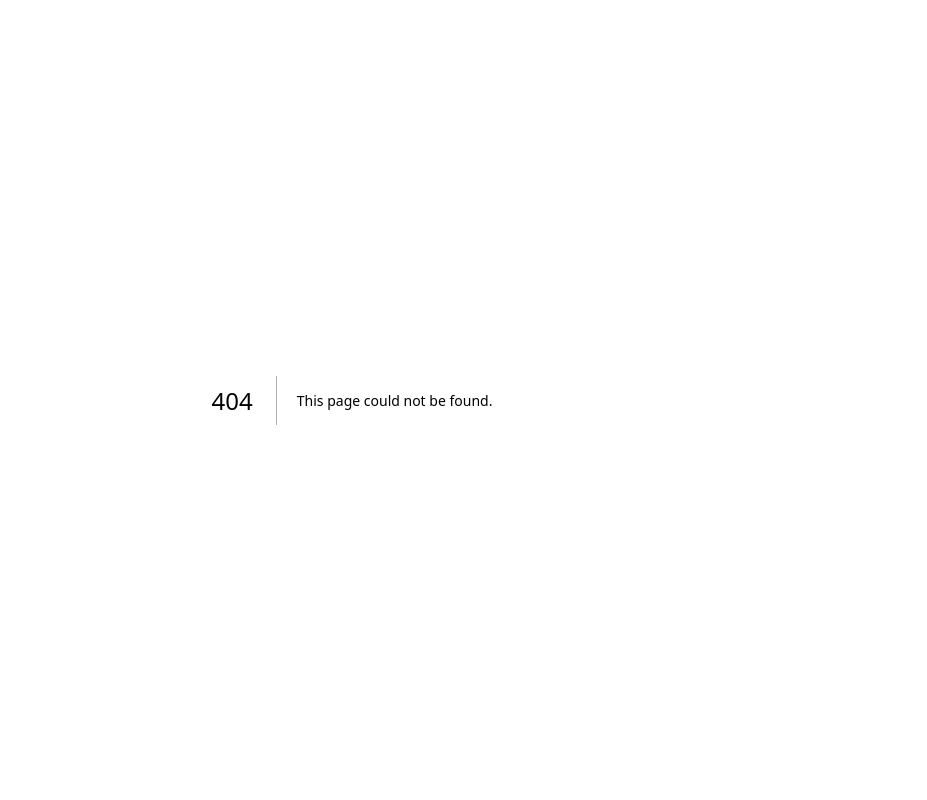
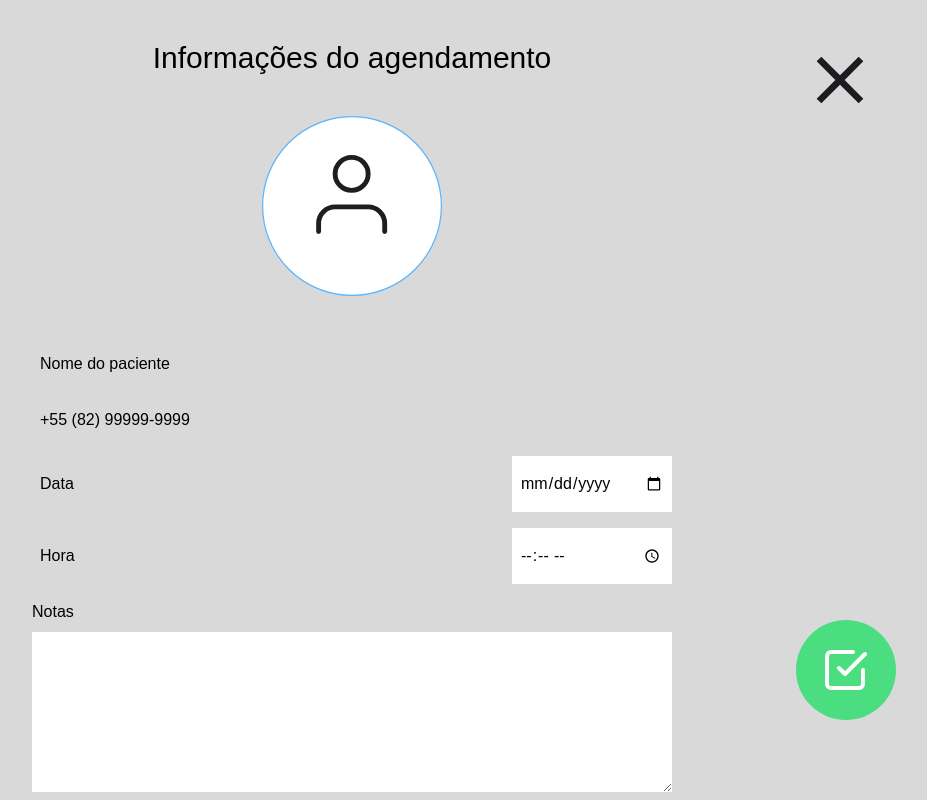
Before and after one commit to ghastcmd/schedule-app, a Next.js app in the folder frontend/: page /schedule-canvas in a window 1280 px wide. Before the commit this address had no page. Shown: the whole page, without its empty margins (288-1215 px from the left). Built offline with nearby package versions, Linux system fonts and the light colour scheme.

Commit message:
finished schedule canvas

```diff
--- a/frontend/app/patient-canvas/page.tsx
+++ b/frontend/app/patient-canvas/page.tsx
@@ -1,8 +1,12 @@
 'use client';
 
 import { useState, useEffect } from "react";
+import Image from "next/image";
 
 import GridItem from "../components/gridItem";
+
+import Check from '/public/Check.svg';
+import Close from '/public/close.svg';
 
 function SchedulingPatient({ data }: { data: Array }) {
 
@@ -35,11 +39,11 @@ export default function PatientCanvas() {
 
   useEffect(() => {
     console.log('setting schedule');
-    // setSchedule();
+    setSchedule(schedule);
   });
 
   return (
-    <div className='flex flex-col items-center justify-center'>
+    <div className='flex flex-col items-center justify-center relative'>
       <h1 className='mt-10 text-3xl'>Informações do paciente</h1>
 
       <GridItem />
@@ -56,6 +60,17 @@ export default function PatientCanvas() {
 
         <SchedulingPatient data={schedule}/>
       </div>
+
+      <div className='rounded-full w-[100px] h-[100px] p-2 bg-green-400 flex items-center justify-center text-white text-7xl right-24 bottom-20 fixed'>
+          <span className='select-none'>
+            <Image src={Check} alt='check'/>
+          </span>
+      </div>
+
+      <div className='fixed top-10 right-28'>
+        <Image src={Close} alt='close'/>
+      </div>
+
     </div>
   );
 }
--- /dev/null
+++ b/frontend/app/schedule-canvas/page.tsx
@@ -0,0 +1,48 @@
+'use client';
+
+import Image from "next/image";
+
+import GridItem from "../components/gridItem";
+
+import Check from '/public/Check.svg';
+import Close from '/public/close.svg';
+
+export default function PatientCanvas() {
+  return (
+    <div className='flex flex-col items-center justify-center relative'>
+      <h1 className='mt-10 text-3xl'>Informações do agendamento</h1>
+
+      <GridItem />
+
+      <div className='flex flex-col w-[40rem] mt-10'>
+        <h1 className='my-2 p-2 my-2' >Nome do paciente</h1>
+        <h1 className='my-2 p-2 my-2'> +55 (82) 99999-9999 </h1>
+
+        <div className='justify-between flex flex-row w-[40rem] my-2'>
+          <h1 className='my-2 p-2'>Data</h1>
+          <input className='p-2 w-[10rem]' type="date" />
+        </div>
+        <div className='justify-between flex flex-row w-[40rem] my-2'>
+          <h1 className='my-2 p-2'>Hora</h1>
+          <input className='p-2 w-[10rem]' type="time" />
+        </div>
+
+        <h1 className='my-2'>Notas</h1>
+
+        <textarea className='h-[10rem]' name="" id=""></textarea>
+
+      </div>
+
+      <div className='rounded-full w-[100px] h-[100px] p-2 bg-green-400 flex items-center justify-center text-white text-7xl right-24 bottom-20 fixed'>
+          <span className='select-none'>
+            <Image src={Check} alt='check'/>
+          </span>
+      </div>
+
+      <div className='fixed top-10 right-28'>
+        <Image src={Close} alt='close'/>
+      </div>
+
+    </div>
+  );
+}
```
Also changed, not shown: frontend/public/Check.svg (added), frontend/public/close.svg (added).
